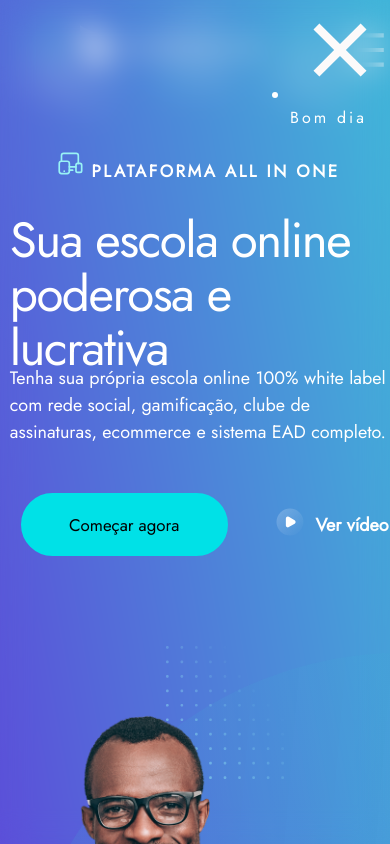
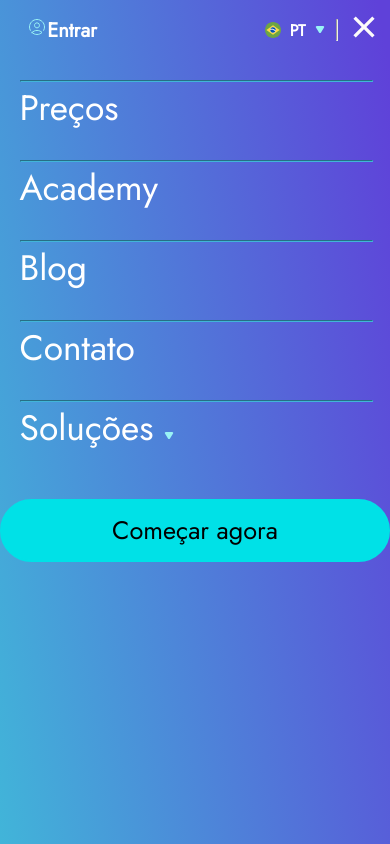
Before and after one commit to Felpasw/ensinio-frontend-challenge, a React (Create React App) app: page / in a window 390 px wide. Both pictures are taken after a click on the element 365 px from the left and 50 px from the top of the page. Shown: the top 844 px of the page. Built offline with nearby package versions, Linux system fonts and the light colour scheme.

Commit message:
Adding creating mobile menu

```diff
--- a/src/index.css
+++ b/src/index.css
@@ -3,6 +3,7 @@
   padding:0;
   font-family: 'Jost', sans-serif;
 
+
 }
 body {
   overflow: scroll;
--- a/src/presentation/Components/MobileMenu/index.tsx
+++ b/src/presentation/Components/MobileMenu/index.tsx
@@ -5,6 +5,10 @@ import * as S from './styles';
 import IconMenu from '../../../assets/IconMenu';
 import IconClose from '../../../assets/IconClose';
 import EnsionioLogo from '../../../assets/EnsinioLogo';
+import IconTriangle from '../../../assets/IconTriagle';
+import IconBrazil from '../../../assets/IconBrazil';
+import UserProfileLogo from '../../../assets/UserProfileLogo';
+import { NavItemsList } from '../../../textContent';
 
 export default function MobileMenu() {
   const [isVisible, setIsVisible] = useState(false);
@@ -30,26 +34,16 @@ export default function MobileMenu() {
 
       {isVisible && (
         <S.Nav>
-          <S.Navlist>
-            <S.NavItems
-              initial={{
-                scale: 0,
-                opacity: 0,
-              }}
-              animate={{
-                scale: 1,
-                opacity: 1,
-              }}
-              transition={
-                {
-                  // delay: element.Delay,
-                }
-              }
-              exit={{
-                scale: 0,
-                opacity: 0,
-              }}
-            >
+          <S.TopContent>
+            <S.RightTopContent>
+              <S.CurrentLanguage>
+                <IconBrazil />
+                <h4>PT </h4>
+                <IconTriangle />
+              </S.CurrentLanguage>
+
+              <hr style={{ height: '20px', alignSelf: 'center' }} />
+
               <S.CloseMenuIcon
                 onClick={() => setIsVisible(!isVisible)}
                 whileTap={{
@@ -58,9 +52,29 @@ export default function MobileMenu() {
               >
                 <IconClose />
               </S.CloseMenuIcon>
-              Bom dia
-            </S.NavItems>
-          </S.Navlist>
+            </S.RightTopContent>
+
+            <S.LeftTopContent>
+              <S.UserProfileLogo>
+                <UserProfileLogo />
+              </S.UserProfileLogo>
+
+              <h4>Entrar</h4>
+            </S.LeftTopContent>
+          </S.TopContent>
+          <S.MenuContent>
+            {NavItemsList.map((element) => (
+              <S.MenuOption>
+                <hr style={{ borderColor: '#41b5d9', width: '100%' }} />
+                {element.content}
+              </S.MenuOption>
+            ))}
+            <S.SolutionsDropdown>
+              <hr style={{ borderColor: '#41b5d9', width: '100%' }} />
+              Soluções <IconTriangle />
+            </S.SolutionsDropdown>
+          </S.MenuContent>
+          <S.Button> Começar agora</S.Button>
         </S.Nav>
       )}
     </AnimatePresence>
--- a/src/presentation/Components/MobileMenu/styles.ts
+++ b/src/presentation/Components/MobileMenu/styles.ts
@@ -9,8 +9,9 @@ export const Content = styled.div`
     width: 100%;
     flex-direction: row;
     justify-content: space-between;
-    height: 100px;
+    height: 15vh;
     backdrop-filter: blur(15px);
+    z-index: 1;
   }
 `;
 
@@ -19,19 +20,22 @@ export const Logo = styled.div`
   cursor: pointer;
   align-self: center;
   margin-left: 80px;
+  width: 20vh;
 `;
 
 export const Nav = styled.div`
   display: none;
   @media (max-width: 1100px) {
+    top: 0px;
+    right: 0px;
+    bottom: 0px;
     display: flex;
-    justify-content: flex-end;
+    flex-direction: column;
     position: fixed;
-
-    backdrop-filter: blur(15px);
-    background: transparent;
+    background: linear-gradient(259.95deg, #5f41d9 2.25%, #41b5d9 100.27%);
     height: 100%;
     width: 100%;
+    z-index: 1;
   }
 `;
 
@@ -50,12 +54,90 @@ export const MenuIcon = styled(motion.div)`
   display: flex;
   color: white;
   cursor: pointer;
-
-  width: 50px;
+  width: 30px;
+  margin-right: 40px;
 `;
 
 export const CloseMenuIcon = styled(motion.div)`
   cursor: pointer;
+
   align-self: flex-end;
-  width: 100px;
+  width: 40px;
+
+  padding: 2%;
 `;
+
+export const TopContent = styled.div`
+  display: flex;
+  flex-direction: row-reverse;
+  justify-content: space-between;
+  height: 60px;
+  width: 100%;
+`;
+
+export const RightTopContent = styled.div`
+  display: flex;
+  flex-direction: row;
+  align-self: center;
+  justify-content: end;
+  width: 300px;
+`;
+
+export const CurrentLanguage = styled.div`
+  display: flex;
+  flex-direction: row;
+  justify-content: space-between;
+  cursor: pointer;
+  padding: 4%;
+  width: 60px;
+  color: #ffff;
+  align-items: center;
+`;
+
+export const LeftTopContent = styled.div`
+  display: flex;
+  flex-direction: row;
+  color: #fff;
+  margin-left: 7%;
+  align-self: center;
+  font-size: 20px;
+`;
+
+export const UserProfileLogo = styled.div`
+  align-self: center;
+`;
+
+export const MenuContent = styled.div`
+  display: flex;
+  margin: 5%;
+  color: #ffff;
+  height: 400px;
+  flex-direction: column;
+`;
+
+export const MenuOption = styled.div`
+  font-size: 4.19vh;
+  width: 100%;
+  cursor: pointer;
+  height: 100%;
+`;
+
+export const SolutionsDropdown = styled.div`
+  font-size: 4.19vh;
+  width: 100%;
+  cursor: pointer;
+  height: 100%;
+`;
+
+export const Button = styled.button`
+  border-radius: 100px;
+  font-size: 3vh;
+  height: 7.45vh;
+  width: 50vh;
+  cursor: pointer;
+  max-width: 100%;
+  background: #00e1e7;
+  border: 2px solid #00e1e7;
+  outline: none;
+  align-self: center;
+`;
```
